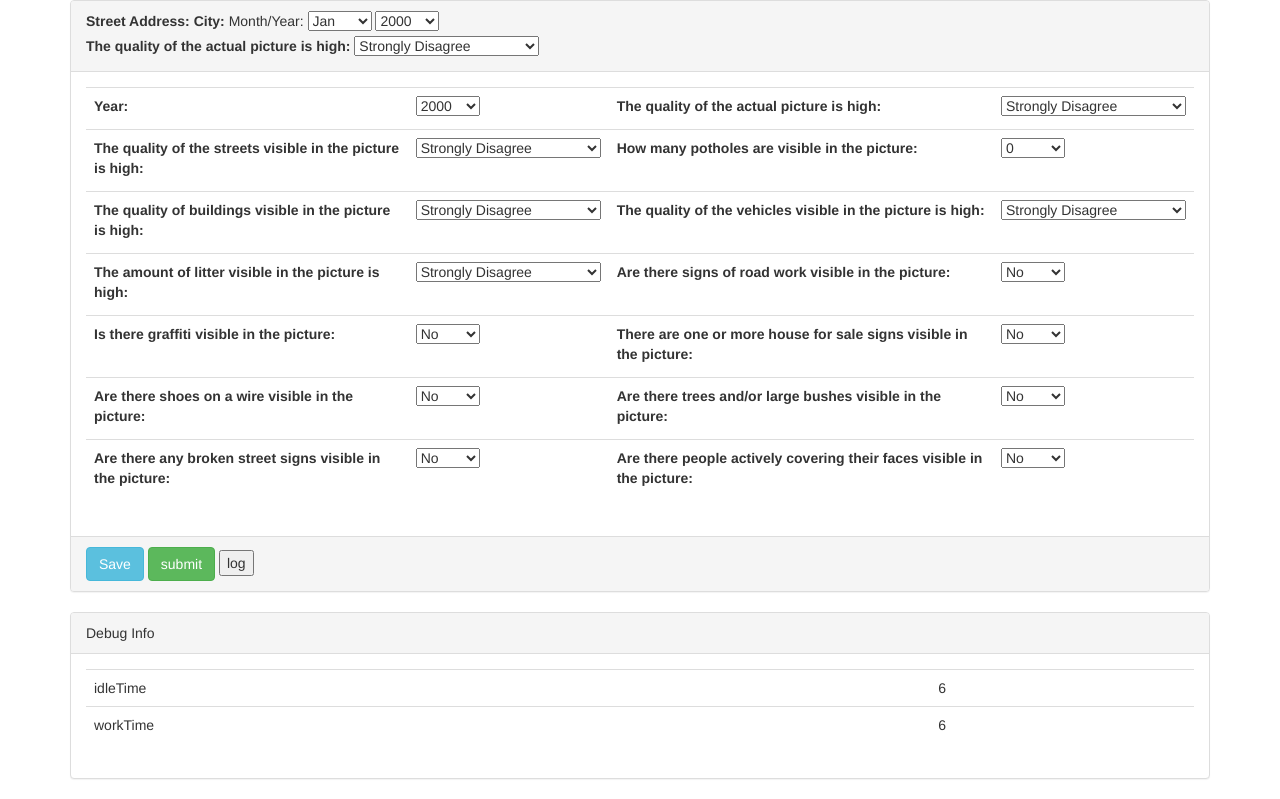
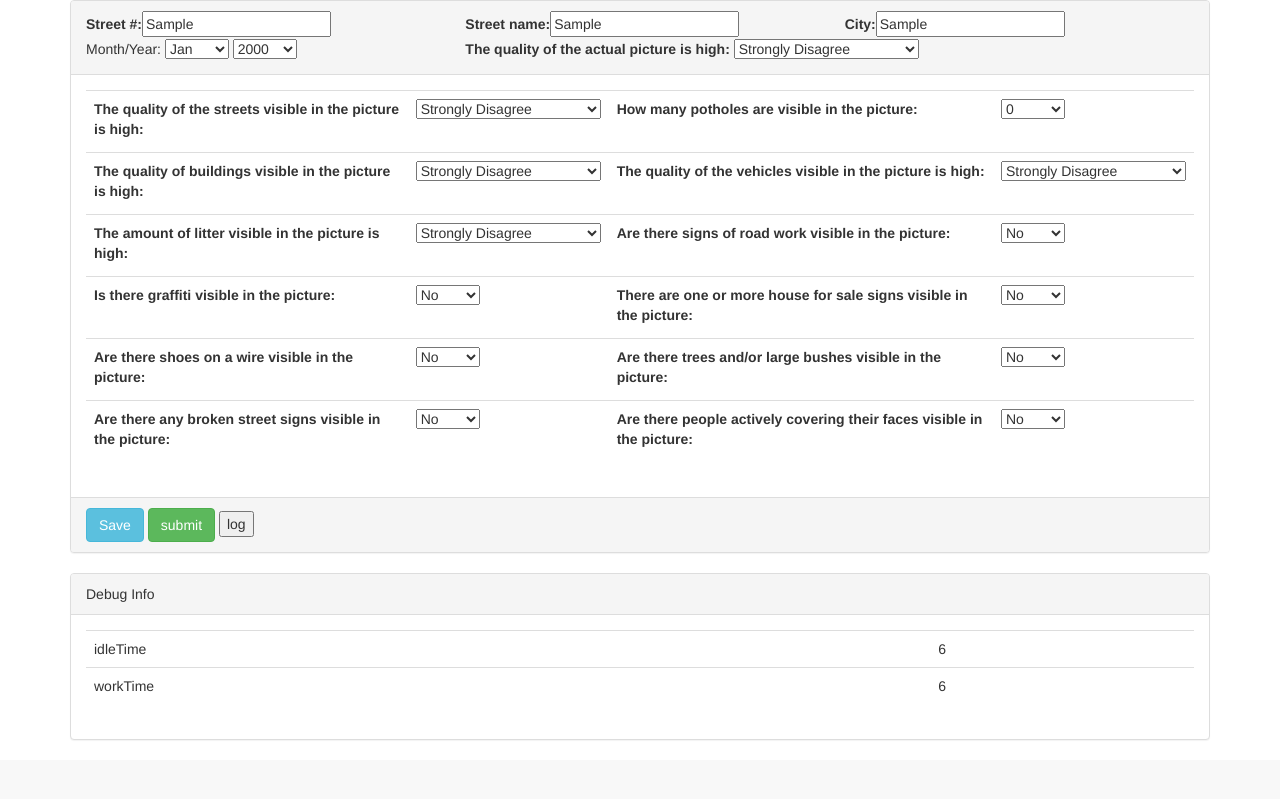
Before and after one commit to whitemike889/csr, a Django app: page /taskentry/1/ in a window 1280 px wide. Shown: the part 301-1100 px from the top of the page. After the commit the page ends 1041 px from the top, so only its background shows below. Run offline with Django 3.2, Linux system fonts and the light colour scheme; a user stored in the database is signed in; tables that the repository leaves empty hold one stand-in row (values such as "Sample post"); parts of the project's set-up code (start-up, migrations or seed data) failed here and were passed over; some libraries are stand-ins or nearby versions.

Commit message:
updated form appearance

```diff
--- a/data/decorators.py
+++ b/data/decorators.py
@@ -20,7 +20,7 @@
             return render(request, 'login.html', {'message': "logged out due to inactivity"})
         if request.method == "POST":
             if image_id:
-                task = Task.object.get(user_id=request.user.id, image_id=image_id)
+                task = Task.objects.get(user_id=request.user.id, image_id=image_id)
                 eventlog = EventLog(user_id=request.user.id, task_id=task.id, name=request.POST['action'])
                 if not check_for_spam(request.user.id, request.POST['seconds']):
                     worktimer, created = WorkTimer.objects.get_or_create(user_id=request.user.id, task_id=task.id, value=request.POST['seconds'], token=request.POST['token'])
--- a/data/models.py
+++ b/data/models.py
@@ -165,10 +165,10 @@
         super(Task, self).save(*args, **kwargs)
 
     def __str__(self):
-        if self.street:
+        if self.street_num and self.street_nam:
             y = "{}-".format(self.year) if self.year else ""
             m = self.month if self.month else ""
-            return "{} {}{}".format(self.street, y, m)
+            return "{} {} {}{}".format(self.street_num, self.street_nam, y, m)
         else:
             return self.image.filename
 
--- a/data/templates/data/task_entry.html
+++ b/data/templates/data/task_entry.html
@@ -20,16 +20,23 @@
         <div class="panel panel-default">
             <div class="panel-heading">
                 <div class="row">
-                    <div class="col-xs-12">
-                        <label for="{{ taskform.street.id_for_label }}">Street Address:</label>{{ taskform.street }}
-                        <label for="{{ taskform.citystate.id_for_label}}">City:</label>{{ taskform.citystate }}
+                    <div class="col-xs-6 col-sm-6 col-md-4">
+                        <label for="{{ taskform.street_num.id_for_label }}">Street #:</label>{{ taskform.street_num }}
+                    </div>
+                    <div class="col-xs-6 col-sm-6 col-md-4">
+                        <label for="{{ taskform.street_nam.id_for_label }}">Street name:</label>{{ taskform.street_nam }}
+                    </div>
+                    <div class="col-xs-6 col-sm-6 col-md-3">
+                        <label for="{{ taskform.city.id_for_label }}">City:</label>{{ taskform.city }}
+                    </div>
+                </div>
+                <div class="row">
+                    <div class="col-xs-4">
                         Month/Year:
                         <label for="{{ taskform.month.id_for_label }}"></label>{{ taskform.month }}
                         <label for="{{ taskform.year.id_for_label}}"></label>{{ taskform.year }}
                     </div>
-                </div>
-                <div class="row">
-                    <div class="col-xs-12">
+                    <div class="col-xs-6">
                         <label for="{{ taskform.pic_quality.id_for_label }}">The quality of the actual picture is high:</label>
                         {{ taskform.pic_quality }}
                     </div>
@@ -45,7 +52,7 @@
             <div class="panel-body">
                 <table class="table">
                 {% for field in taskform %}
-                {% if forloop.counter > 5 %}
+                {% if forloop.counter > 7 %}
                 {% if not forloop.counter0|divisibleby:"2" %}<tr>{% endif %}
                     <td>{{ field.label_tag }}</td>
                     <td>{{ field }}</td>
```
